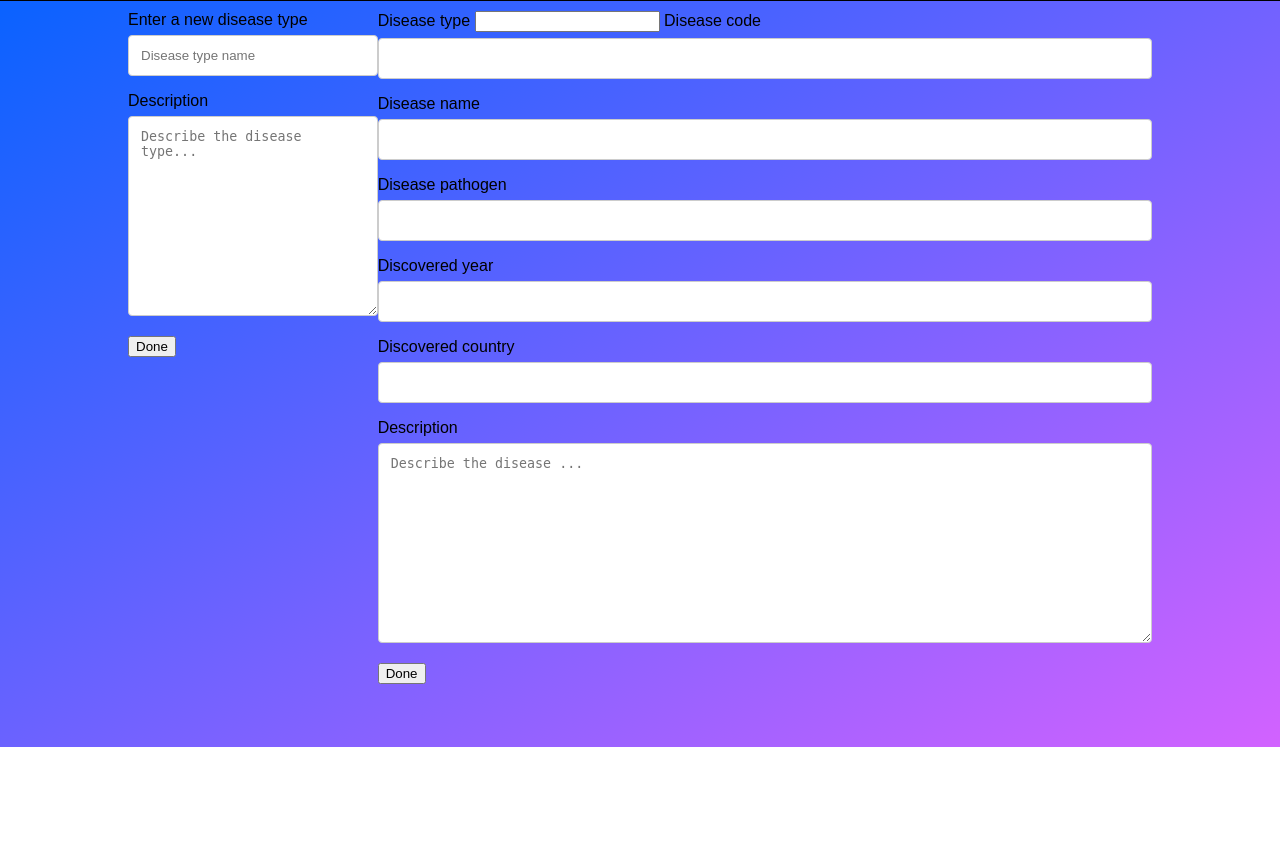
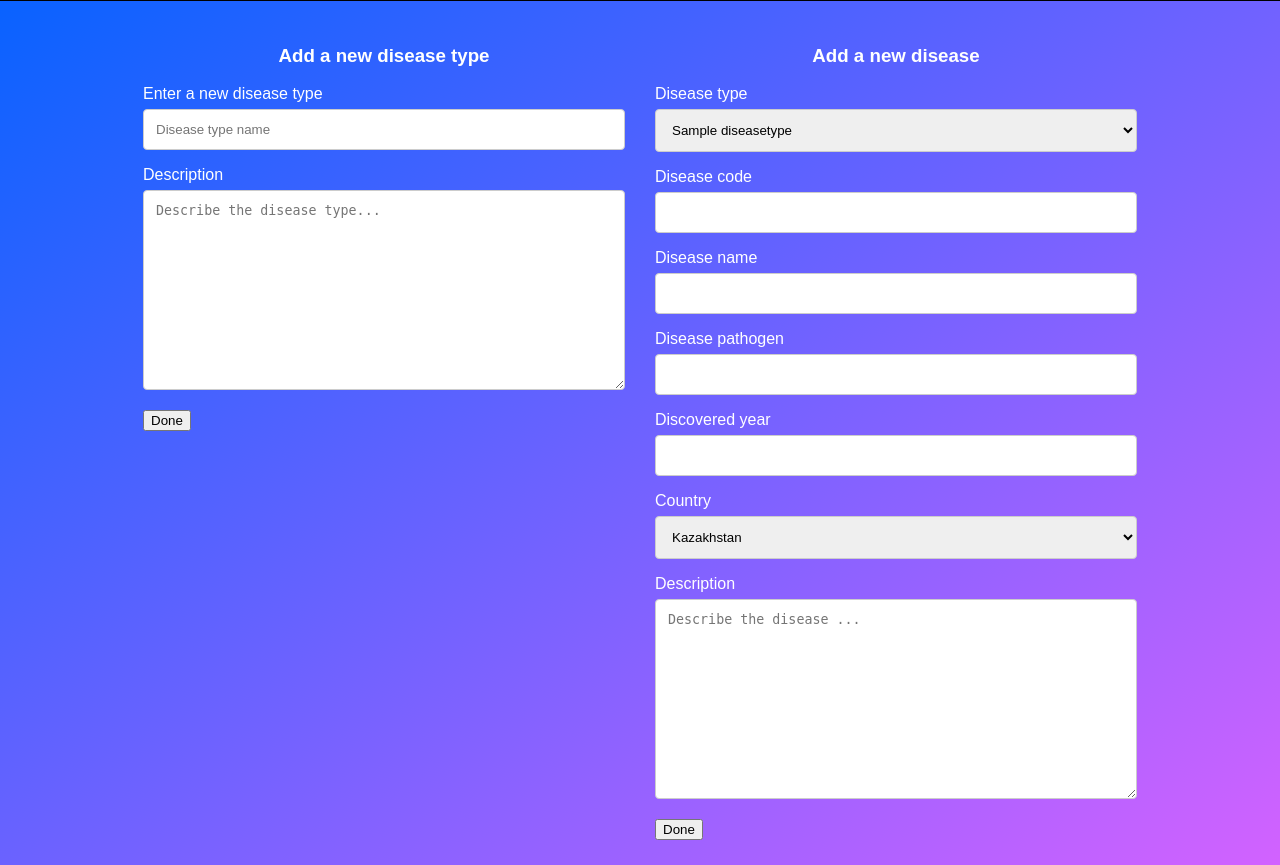
Before and after one commit to slm55/nusom.data, a Flask app: page /mycontributions in a window 1280 px wide. Shown: the part 53-918 px from the top of the page. Before the commit the page ends 800 px from the top, so only its background shows below. Run offline with Flask 2, Linux system fonts and the light colour scheme; a user stored in the database is signed in; tables that the repository leaves empty hold one stand-in row (values such as "Sample post"); some libraries are stand-ins or nearby versions.

Commit message:
views changed

```diff
--- a/templates/mycontrs.html
+++ b/templates/mycontrs.html
@@ -6,6 +6,8 @@
 {% block content %}
 <div class="contr">
 <div class="crt-rcr">
+    <div class="dis-crt">
+    <center><h3>Add a new disease type</h3></center>
     <form class="dtype" action="{{url_for('dtype')}}" method="POST">
         <label for="newtype">Enter a new disease type</label>
         <input type="text" id="newtype" name="name" value="" placeholder="Disease type name">
@@ -13,15 +15,18 @@
         <textarea id="descr" name="description" placeholder="Describe the disease type..." style="height:200px"></textarea>
         <input id="dtypes-sbt-btn" type="submit" value="Done">
     </form>
+    </div>
     {% if dtypes %}
+    <div class="dis-upd">
+    <center><h3>Add a new disease</h3></center>
     <form class="disease" action="{{url_for('disease')}}" method="POST">
         <label for="disease_code">Disease type</label>
-        <input list="dtypeslist" name="dtype">
-  <datalist id="dtypeslist">
+        <select id="country" name="dtype">
       {% for dt in dtypes %}
-    <option value="{{ dt.name }}">
+    <option value="{{ dt.name }}">{{ dt.name }}</option>>
         {% endfor %}
-  </datalist>
+    </select>
+  <br>
         <label for="disease_code">Disease code</label>
         <input type="text"  name="dis_code" value="" placeholder="">
         <label for="disease_name">Disease name</label>
@@ -30,18 +35,30 @@
         <input type="text"  name="dis_path" value="" placeholder="">
         <label for="dis_year">Discovered year</label>
         <input type="text"  name="dis_year" value="" placeholder="">
-        <label for="dis_country">Discovered country</label>
-        <input type="text"  name="dis_country" value="" placeholder="">
+        <label for="country">Country</label>
+<select id="country" name="dis_country">
+  <option value="Kazakhstan">Kazakhstan</option>
+  <option value="UK">UK</option>
+  <option value="USA">USA</option>
+  <option value="Russia">Russia</option>
+  <option value="China">China</option>
+  <option value="Australia">Australia</option>
+  <option value="France">France</option>
+  <option value="Morocco">Morocco</option>
+  <option value="Bolivia">Bolivia</option>
+</select>
         <label for="descr" display="block">Description</label>
         <textarea name="description" placeholder="Describe the disease ..." style="height:200px"></textarea>
         <input type="submit" id="disease-sbt-btn" value="Done">
     </form>
+    </div>
     {% endif %}
 </div>
 {% if res %}
-<div class="edt-rcr">
+<center><h2>My contributions</h2></center>
+<div class="records">
     {% for r in res %}
-    <div>
+    <div class="card">
         <h2>{{r.dtype.name}}</h2>
         <p>{{r.dtype.description}}</p>
         {% for disease in r.diseases %}
```
